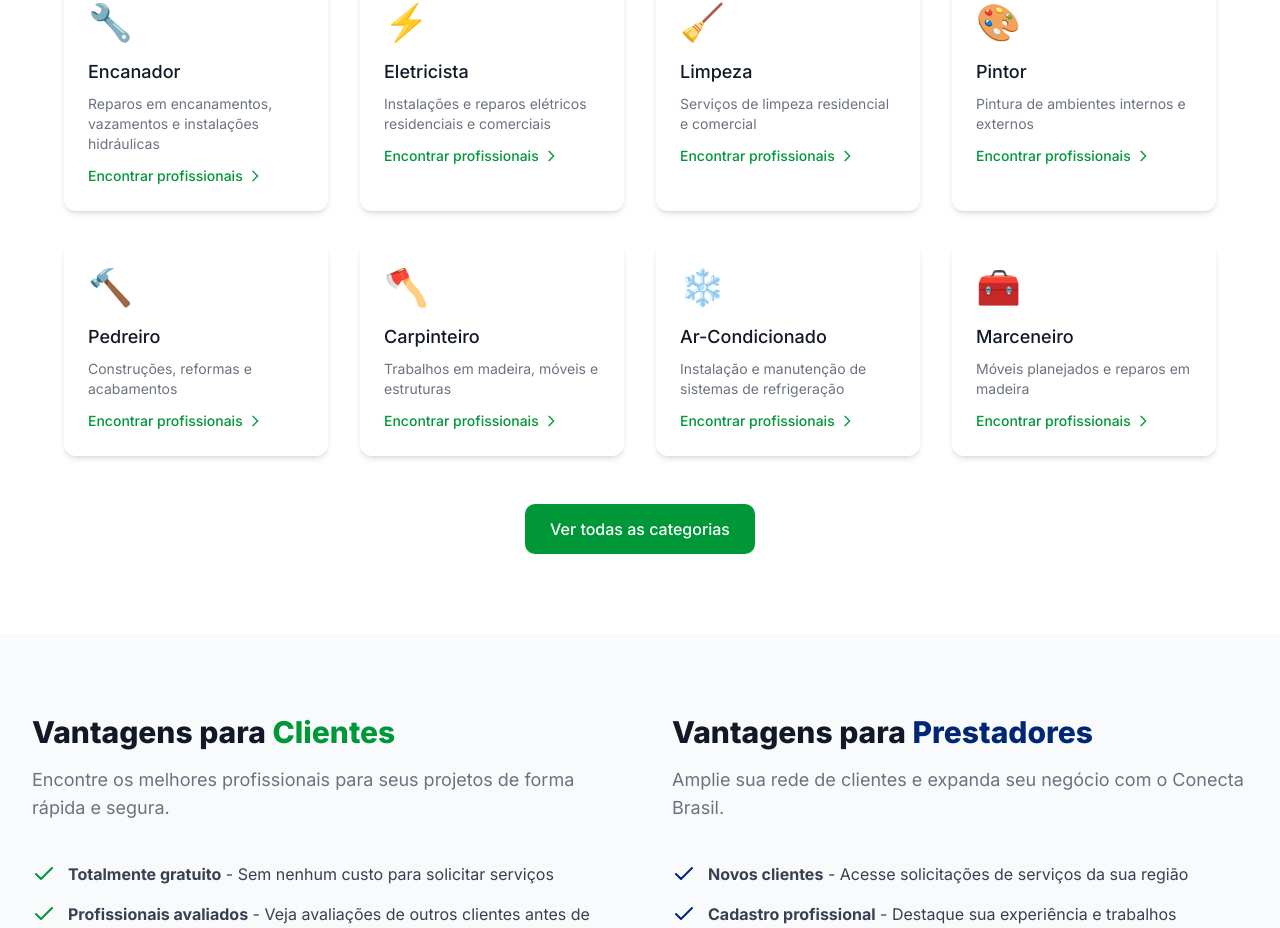
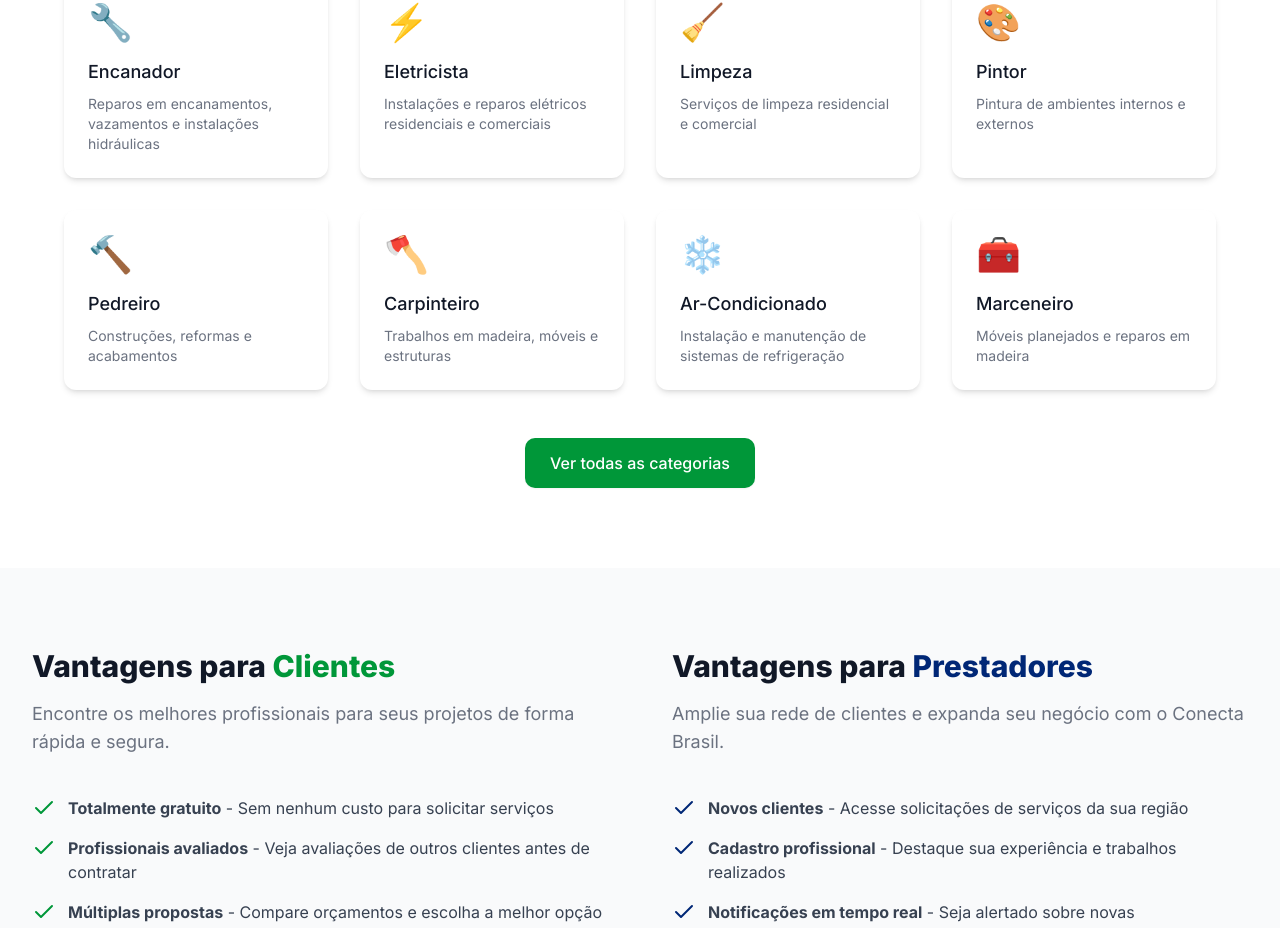
Before and after one commit to marcelopessoa07/conecta-brasil-conecta, a React (Vite) app: page / in a window 1280 px wide. Shown: the part 1921-2849 px from the top of the page. Built offline with nearby package versions, Linux system fonts and the light colour scheme.

Commit message:
Remove "Encontrar profissionais" link from home
Removes the "Encontrar profissionais" link from the `ServiceCategories` component on the home page.

```diff
--- a/src/components/ServiceCategories.tsx
+++ b/src/components/ServiceCategories.tsx
@@ -63,12 +63,6 @@ const ServiceCategories = () => {
               <div className="text-4xl mb-4">{category.icon}</div>
               <h3 className="text-lg font-medium text-gray-900">{category.name}</h3>
               <p className="mt-2 text-sm text-gray-500">{category.description}</p>
-              <a href="#" className="mt-3 text-primary hover:text-primary/80 text-sm font-medium inline-flex items-center">
-                Encontrar profissionais
-                <svg className="ml-1 w-4 h-4" fill="none" viewBox="0 0 24 24" stroke="currentColor">
-                  <path strokeLinecap="round" strokeLinejoin="round" strokeWidth="2" d="M9 5l7 7-7 7" />
-                </svg>
-              </a>
             </div>
           ))}
         </div>
```
